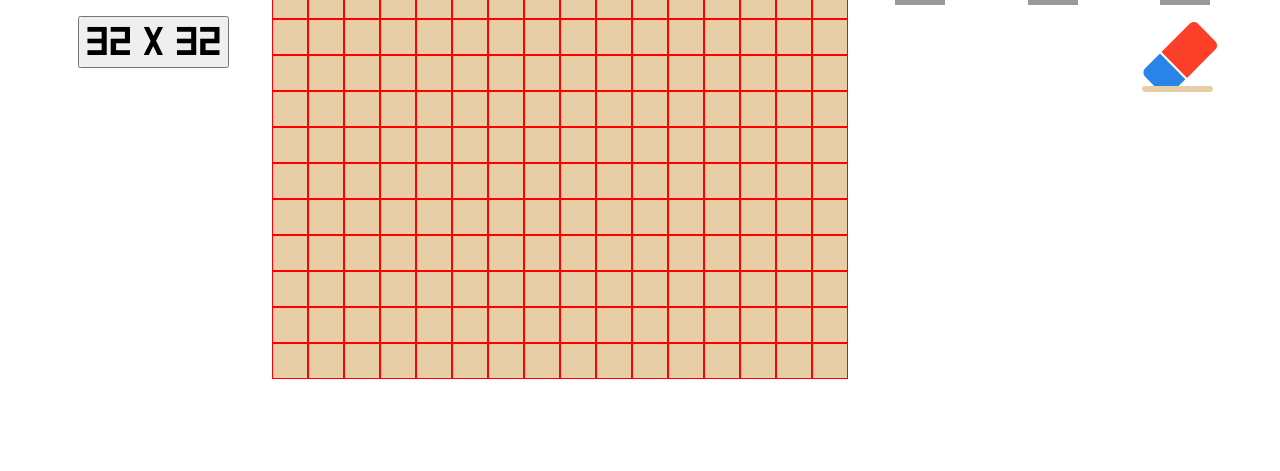
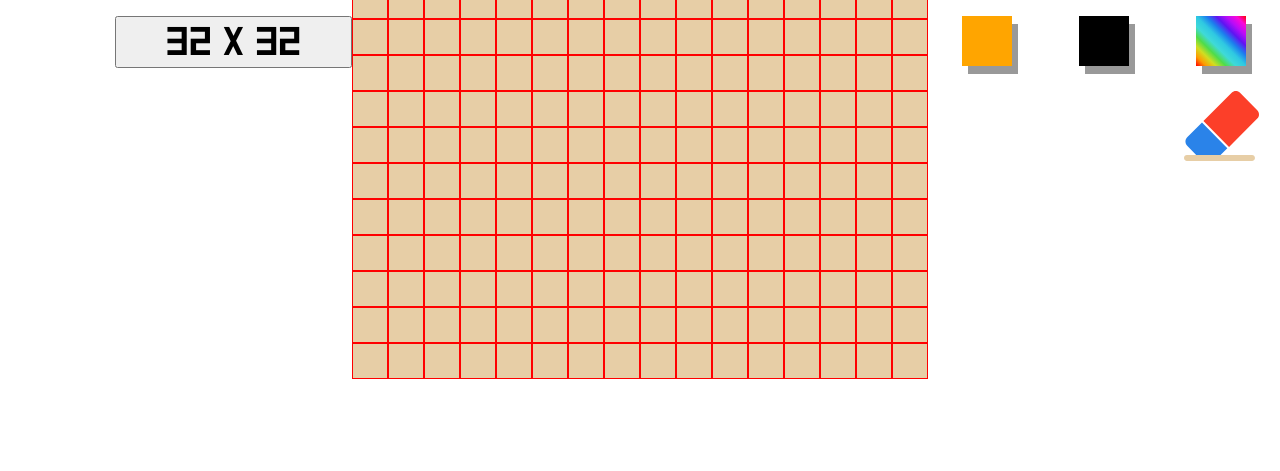
Before and after one commit to patrickfeeney03/etch-a-sketch, a plain HTML site: page index.html in a window 1280 px wide. Shown: the part 329-800 px from the top of the page. Drawn offline with Linux system fonts and the light colour scheme.

Commit message:
Center grid horizontally with respect to title

```diff
--- a/gridScript.js
+++ b/gridScript.js
@@ -8,14 +8,14 @@ function createGrid(gridResolution) {
       colDiv.classList.add("col-div");
       rowDiv.appendChild(colDiv);
     }
-    let mainGridDiv = document.querySelector(".main-grid-div");
+    let mainGridDiv = document.querySelector("#main-grid-div");
     mainGridDiv.appendChild(rowDiv);
 
     setDivsStyle(gridResolution, 576);
   }
 }
 function clearGrid() {
-  let mainGridDiv = document.querySelector(".main-grid-div");
+  let mainGridDiv = document.querySelector("#main-grid-div");
   mainGridDiv.innerHTML = "";
 }
 // Grid ^^^^^^^
@@ -40,7 +40,6 @@ function setDivsStyle(amountDivs, canvasSize) {
     coldiv.style.backgroundColor = "#E7CEA6";
     coldiv.style.width = `${size}px`;
     coldiv.style.height = `${size}px`;
-    coldiv.draggable = false;
   });
 }
 
--- a/index.html
+++ b/index.html
@@ -15,8 +15,11 @@
   <div class="header">
     <h1 class="large-title" id="main-title">My Etch A Sketch</h1>
   </div>
-  <div class="middle-container flex-row">
-    <div class="flex-col" id="left-col">
+
+  <div class="flex-row" id="middle-container">
+
+    <div class="flex-col box" id="left-col">
+      <div id="left-sub-col">
         <p class="small-title">Set Size</p>
         <div class="flex-col" id="set-size-buttons-container">
           <button class="grid-size-button" data-key="8">8 x 8</button>
@@ -24,15 +27,13 @@
           <button class="grid-size-button" data-key="32">32 x 32</button>
         </div>
       </div>
-
-
-
-
-    <div class="main-grid-div">
-
     </div>
 
-    <div>
+    <div class="box" id="main-grid-div">
+    </div>
+
+    <div class="flex-col box" id="right-col">
+      <div id="right-sub-col">
         <p class="small-title">Choose Color</p>
         <div id="color-buttons-container">
           <button class="color-button" id="color-red" data-color="red"></button>
@@ -47,6 +48,7 @@
         </div>
       </div>
     </div>
+  </div>
 
 
 
--- a/style.css
+++ b/style.css
@@ -56,9 +56,34 @@ body {
   margin: 0;
 }
 
+#middle-container {
+  width: 100vw;
+  align-items: start;
+  justify-content: center;
+}
+
 #left-col {
+  position: relative;
   justify-content: start;
-  align-items: center;
+  align-items: end;
+  height: 100%;
+}
+
+#main-grid-div {
+
+}
+
+.box {
+  flex: 1;
+  display: flex;
+  flex-wrap: wrap;
+  justify-content: center;
+}
+
+#right-col {
+  position: relative;
+  justify-content: start;
+  align-items: start;
   height: 100%;
 }
 
@@ -141,6 +166,7 @@ body {
 
 
 #eraser-container {
+  width: 100%;
   margin: 25px 0 0 0;
   align-items: end;
   display: grid;
```
Lines whose indentation alone changed are shown as unchanged.
